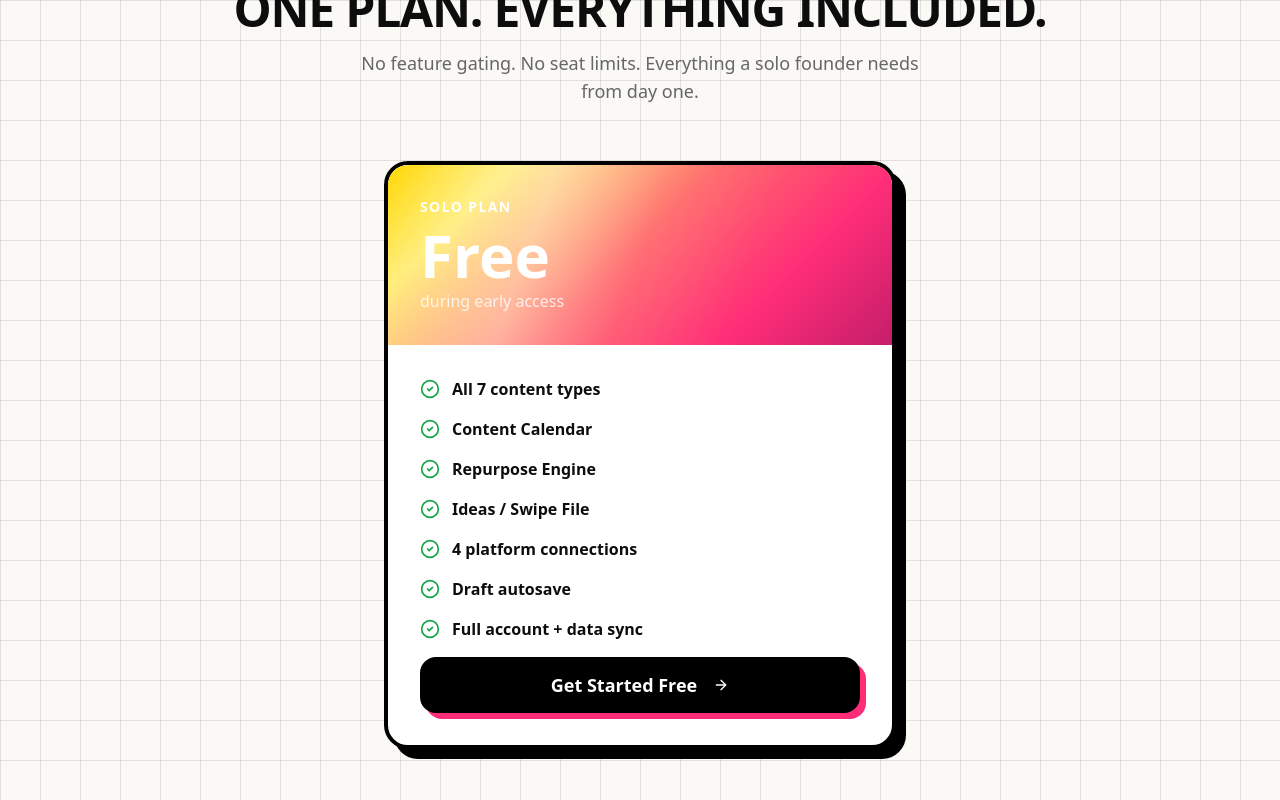
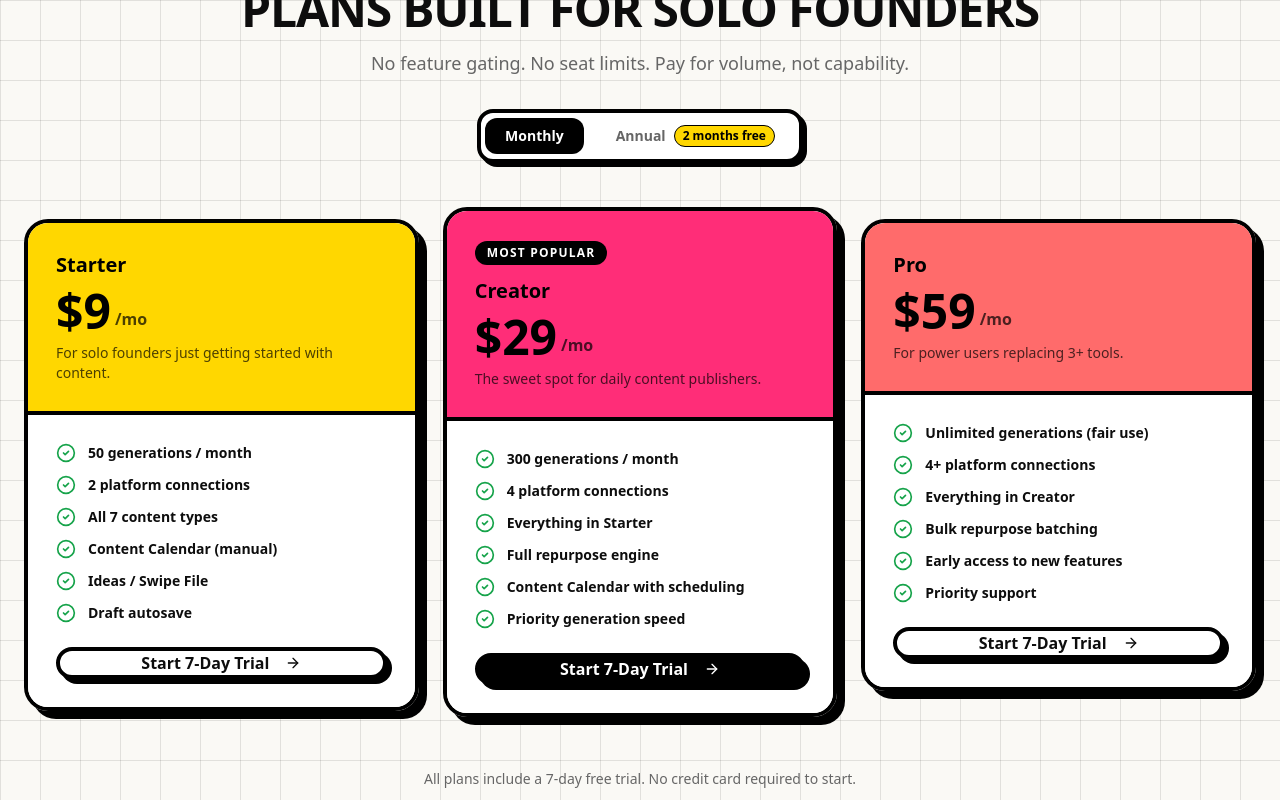
Before and after one commit to prettyinpurple2021/solosuccess-content-factory, a Next.js app: page / in a window 1280 px wide. Shown: the part 3480-4280 px from the top of the page. Built offline with nearby package versions, Linux system fonts and the light colour scheme; no server answers.

Commit message:
feat: rebuild pricing section with three-tier structure
Replace "One Plan" with three tiers and update CTA and navbar.

Co-authored-by: Frances Loggins <124447531+prettyinpurple2021@users.noreply.github.com>

```diff
--- a/app/page.tsx
+++ b/app/page.tsx
@@ -1,3 +1,6 @@
+"use client"
+
+import { useState } from "react"
 import Link from "next/link"
 import { ArrowRight, FileText, CalendarDays, Repeat2, Lightbulb, BarChart2, BookOpen, Video, Mail, MessageSquare, LayoutDashboard, ImageIcon, CheckCircle2 } from "lucide-react"
 import { Button } from "@/components/ui/button"
@@ -53,6 +56,57 @@ const FEATURES = [
   },
 ]
 
+const PLANS = [
+  {
+    name: "Starter",
+    price: { monthly: 9, annual: 7 },
+    description: "For solo founders just getting started with content.",
+    color: "bg-[#FFD700]",
+    cta: "Start 7-Day Trial",
+    highlight: false,
+    features: [
+      "50 generations / month",
+      "2 platform connections",
+      "All 7 content types",
+      "Content Calendar (manual)",
+      "Ideas / Swipe File",
+      "Draft autosave",
+    ],
+  },
+  {
+    name: "Creator",
+    price: { monthly: 29, annual: 23 },
+    description: "The sweet spot for daily content publishers.",
+    color: "bg-[#FF2D78]",
+    cta: "Start 7-Day Trial",
+    highlight: true,
+    features: [
+      "300 generations / month",
+      "4 platform connections",
+      "Everything in Starter",
+      "Full repurpose engine",
+      "Content Calendar with scheduling",
+      "Priority generation speed",
+    ],
+  },
+  {
+    name: "Pro",
+    price: { monthly: 59, annual: 47 },
+    description: "For power users replacing 3+ tools.",
+    color: "bg-[#FF6B6B]",
+    cta: "Start 7-Day Trial",
+    highlight: false,
+    features: [
+      "Unlimited generations (fair use)",
+      "4+ platform connections",
+      "Everything in Creator",
+      "Bulk repurpose batching",
+      "Early access to new features",
+      "Priority support",
+    ],
+  },
+]
+
 const STATS = [
   { value: "7", label: "Content formats in one tool" },
   { value: "4", label: "Platforms, one dashboard" },
@@ -83,6 +137,8 @@ const TESTIMONIALS = [
 ]
 
 export default function LandingPage() {
+  const [annual, setAnnual] = useState(false)
+
   return (
     <div className="min-h-screen font-sans">
 
@@ -265,42 +321,81 @@ export default function LandingPage() {
       <section id="pricing" className="py-20 md:py-28 border-b-4 border-black">
         <div className="max-w-7xl mx-auto px-4 sm:px-6">
           <div className="mb-14 text-center">
-            <span className="text-xs font-black tracking-widest uppercase text-muted-foreground">Simple pricing</span>
-            <h2 className="text-4xl sm:text-5xl font-black tracking-tight mt-2">ONE PLAN. EVERYTHING INCLUDED.</h2>
-            <p className="text-muted-foreground mt-4 text-lg max-w-xl mx-auto">No feature gating. No seat limits. Everything a solo founder needs from day one.</p>
+            <span className="text-xs font-black tracking-widest uppercase text-muted-foreground">Pricing</span>
+            <h2 className="text-4xl sm:text-5xl font-black tracking-tight mt-2 text-balance">PLANS BUILT FOR SOLO FOUNDERS</h2>
+            <p className="text-muted-foreground mt-4 text-lg max-w-xl mx-auto">No feature gating. No seat limits. Pay for volume, not capability.</p>
+
+            {/* Annual toggle */}
+            <div className="inline-flex items-center gap-3 mt-8 border-4 border-black rounded-2xl p-1 bg-card shadow-[4px_4px_0px_0px_rgba(0,0,0,1)]">
+              <button
+                onClick={() => setAnnual(false)}
+                className={`px-5 py-2 rounded-xl font-black text-sm transition-all ${!annual ? "bg-black text-white" : "text-muted-foreground hover:text-foreground"}`}
+              >
+                Monthly
+              </button>
+              <button
+                onClick={() => setAnnual(true)}
+                className={`px-5 py-2 rounded-xl font-black text-sm transition-all flex items-center gap-2 ${annual ? "bg-black text-white" : "text-muted-foreground hover:text-foreground"}`}
+              >
+                Annual
+                <span className="text-xs bg-[#FFD700] text-black px-2 py-0.5 rounded-full font-black border border-black">2 months free</span>
+              </button>
+            </div>
           </div>
 
-          <div className="max-w-lg mx-auto border-4 border-black rounded-3xl bg-card shadow-[10px_10px_0px_0px_rgba(0,0,0,1)] overflow-hidden">
-            <div className="bg-brand-gradient-metallic p-8">
-              <p className="text-white font-black text-sm tracking-widest uppercase">Solo Plan</p>
-              <p className="text-white text-6xl font-black mt-2">Free</p>
-              <p className="text-white/80 mt-1 font-medium">during early access</p>
+          <div className="grid md:grid-cols-3 gap-6 items-start">
+            {PLANS.map((plan) => (
+              <div
+                key={plan.name}
+                className={`border-4 border-black rounded-3xl overflow-hidden shadow-[8px_8px_0px_0px_rgba(0,0,0,1)] flex flex-col transition-all ${plan.highlight ? "md:-translate-y-3 shadow-[10px_10px_0px_0px_rgba(0,0,0,1)]" : ""}`}
+              >
+                {/* Header */}
+                <div className={`${plan.color} p-7 border-b-4 border-black`}>
+                  {plan.highlight && (
+                    <div className="inline-block bg-black text-white text-xs font-black tracking-widest uppercase px-3 py-1 rounded-full mb-3">
+                      Most Popular
                     </div>
-            <div className="p-8 space-y-4">
-              {[
-                "All 7 content types",
-                "Content Calendar",
-                "Repurpose Engine",
-                "Ideas / Swipe File",
-                "4 platform connections",
-                "Draft autosave",
-                "Full account + data sync",
-              ].map((item) => (
-                <div key={item} className="flex items-center gap-3">
+                  )}
+                  <p className="font-black text-xl text-black">{plan.name}</p>
+                  <div className="flex items-end gap-1 mt-2">
+                    <span className="text-5xl font-black text-black leading-none">
+                      ${annual ? plan.price.annual : plan.price.monthly}
+                    </span>
+                    <span className="text-black/70 font-bold mb-1">/mo</span>
+                  </div>
+                  {annual && (
+                    <p className="text-xs font-bold text-black/70 mt-1">
+                      billed ${plan.price.annual * 12}/yr
+                    </p>
+                  )}
+                  <p className="text-sm font-medium text-black/70 mt-2">{plan.description}</p>
+                </div>
+
+                {/* Features */}
+                <div className="p-7 flex flex-col gap-4 flex-1 bg-card">
+                  <ul className="space-y-3 flex-1">
+                    {plan.features.map((f) => (
+                      <li key={f} className="flex items-center gap-3">
                         <CheckCircle2 className="h-5 w-5 text-green-600 shrink-0" />
-                  <span className="font-bold">{item}</span>
-                </div>
+                        <span className="font-bold text-sm">{f}</span>
+                      </li>
                     ))}
-
+                  </ul>
                   <Button
                     size="lg"
-                className="w-full mt-4 bg-black text-white border-4 border-black rounded-2xl font-black text-lg h-14 shadow-[6px_6px_0px_0px_rgba(255,45,120,1)] hover:shadow-[3px_3px_0px_0px_rgba(255,45,120,1)] hover:translate-y-1 transition-all"
+                    className={`w-full mt-2 border-4 border-black rounded-2xl font-black text-base h-13 shadow-[5px_5px_0px_0px_rgba(0,0,0,1)] hover:shadow-[2px_2px_0px_0px_rgba(0,0,0,1)] hover:translate-y-1 transition-all ${plan.highlight ? "bg-black text-white" : "bg-card text-foreground"}`}
                     asChild
                   >
-                <Link href="/auth/sign-up">Get Started Free <ArrowRight className="h-5 w-5 ml-2" /></Link>
+                    <Link href="/auth/sign-up">{plan.cta} <ArrowRight className="h-4 w-4 ml-2" /></Link>
                   </Button>
                 </div>
               </div>
+            ))}
+          </div>
+
+          <p className="text-center text-sm text-muted-foreground font-medium mt-10">
+            All plans include a 7-day free trial. No credit card required to start.
+          </p>
         </div>
       </section>
 
@@ -318,7 +413,7 @@ export default function LandingPage() {
             className="bg-brand-gradient-metallic text-white border-4 border-black rounded-2xl font-black text-xl h-16 px-12 shadow-[6px_6px_0px_0px_rgba(0,0,0,1)] hover:shadow-[3px_3px_0px_0px_rgba(0,0,0,1)] hover:translate-y-1 transition-all"
             asChild
           >
-            <Link href="/auth/sign-up">Create Your Free Account <ArrowRight className="h-6 w-6 ml-2" /></Link>
+            <Link href="/auth/sign-up">Start Your Free Trial <ArrowRight className="h-6 w-6 ml-2" /></Link>
           </Button>
         </div>
       </section>
```
Lines whose indentation alone changed are shown as unchanged.
